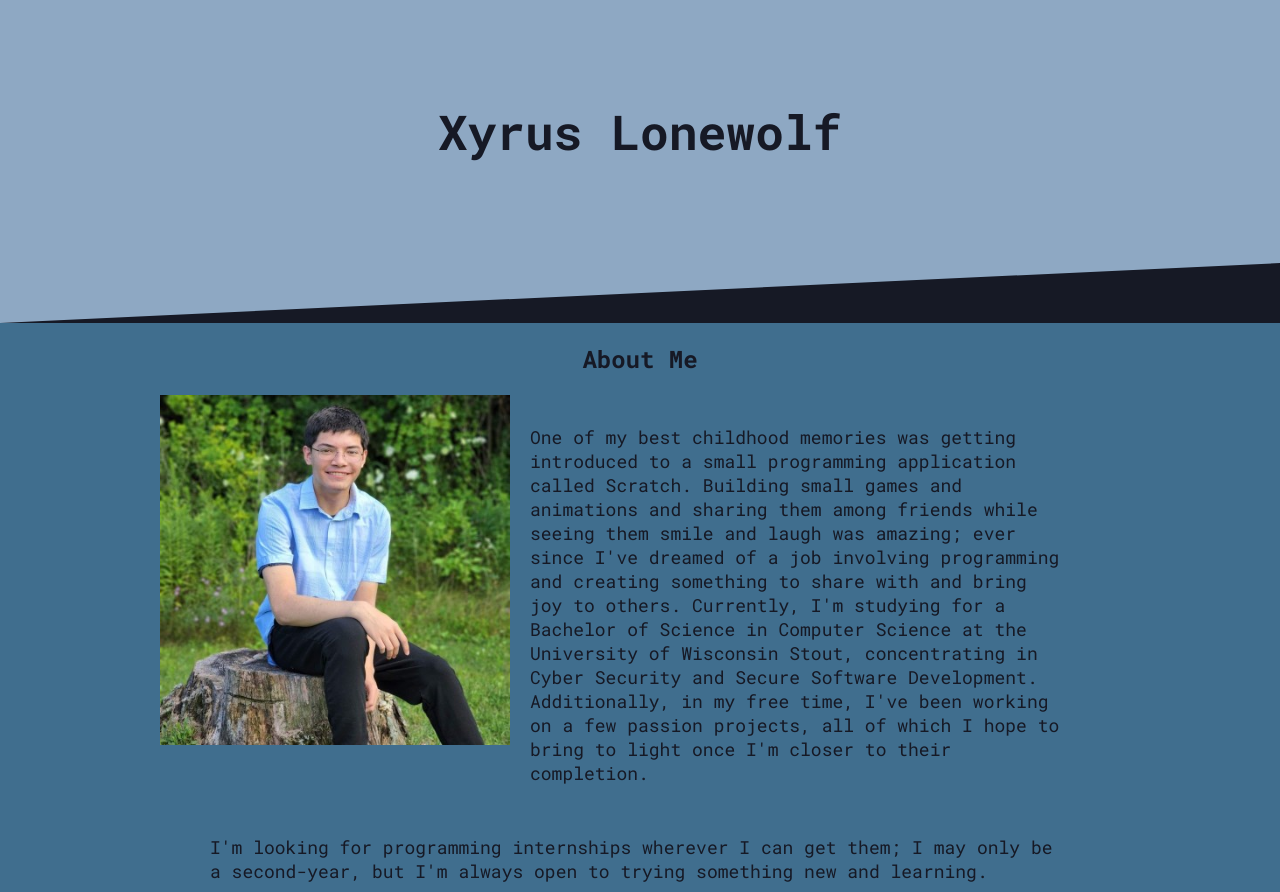
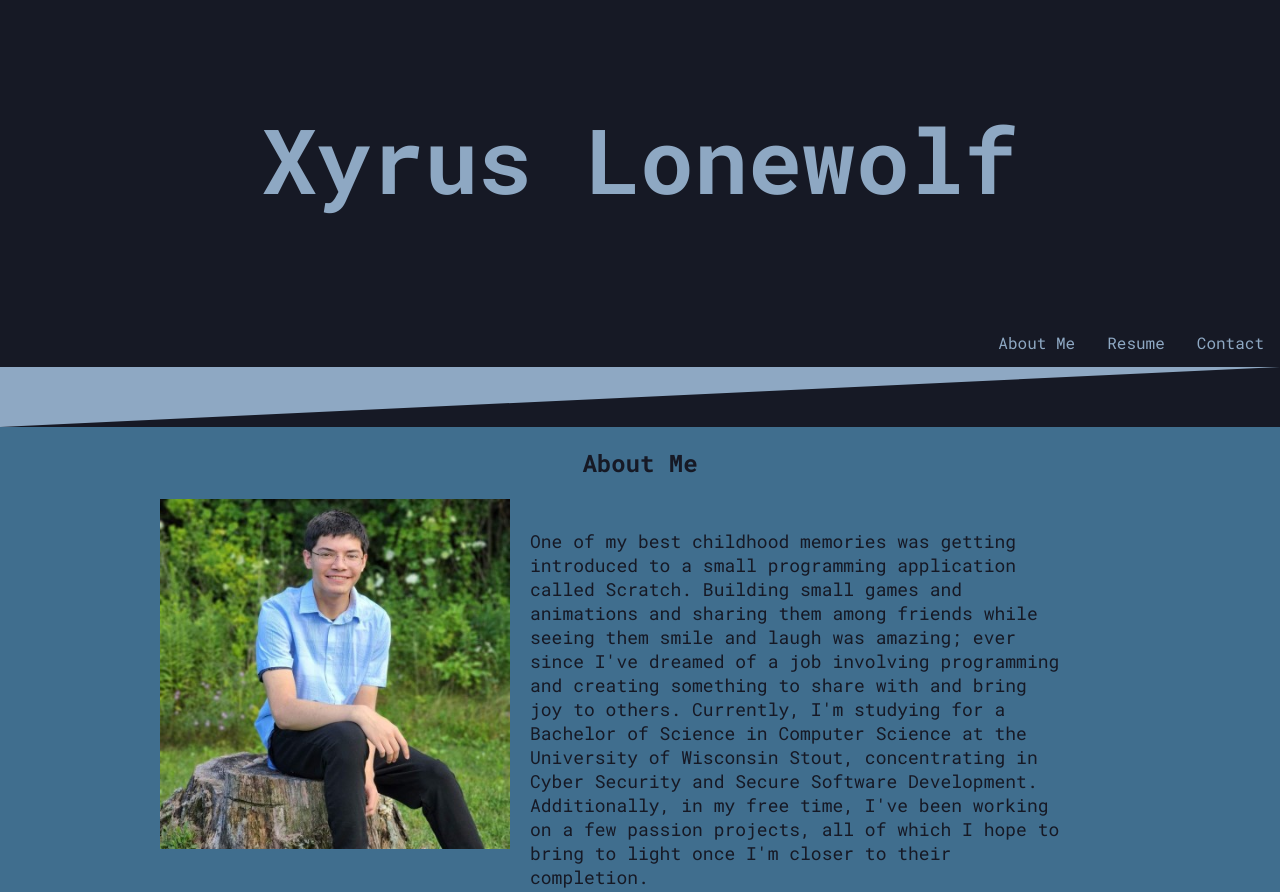
Before and after one commit to x-lone/x-lone.github.io, a plain HTML site: page index.html in a window 1280 px wide. Shown: the top 892 px of the page. Drawn offline with Linux system fonts and the light colour scheme.

Commit message:
Changed the colors and sizes of the header. Added a navbar using code from w3schools.

```diff
--- a/index.html
+++ b/index.html
@@ -13,7 +13,13 @@
             <h1>Xyrus Lonewolf</h1>
         </header>
 
-        <main>
+        <ul>
+            <li><a href="#contact">Contact</a></li>
+            <li><a href="#resume">Resume</a></li>
+            <li><a href="#profile">About Me</a></li>
+        </ul>
+
+        <main id="profile">
             <div class="toptriangle"></div>
             <div class="profile">
                 <article>
@@ -30,13 +36,13 @@
             </div>
             <div class="bottomtriangle"></div>
 
-            <article class="resume">
+            <article class="resume" id="resume">
                 <h2>Resume</h2>
                 <embed src="media/xyrus-lonewolf.pdf">
             </article>
         </main>
 
-        <footer>
+        <footer id="contact">
             <h2>Contact Me</h2>
             <p>lonewolfx8749@my.uwstout.edu</p>
             <a href="https://www.linkedin.com/in/xyrus-lonewolf/">Linkedin</a>
--- a/styles/style.css
+++ b/styles/style.css
@@ -17,9 +17,43 @@ body {
 }
 
 header {
+    padding: 100px;
+    background-color: rgb(22, 25, 37);
     text-align: center;
-    font-size: 24px;
-    padding: 100px;
+    color: rgb(142, 168, 195);
+    font-size: 45px;
+}
+
+ul {
+    list-style-type: none;
+    margin: 0;
+    padding: 0;
+    overflow: hidden;
+    background-color: rgb(22, 25, 37);
+
+    position: sticky;
+    top: 0;
+    width: 100%;
+}
+
+li {
+    float: right;
+}
+
+li a {
+    display: block;
+    color: rgb(142, 168, 195);
+    text-align: center;
+    padding: 14px 16px;
+    text-decoration: none;
+}
+
+li a:hover {
+    background-color: #111;
+}
+
+#profile, #resume {
+    scroll-margin-top: 60px;
 }
 
 article {
```
